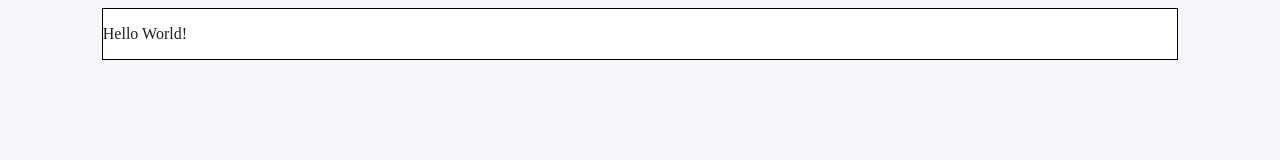
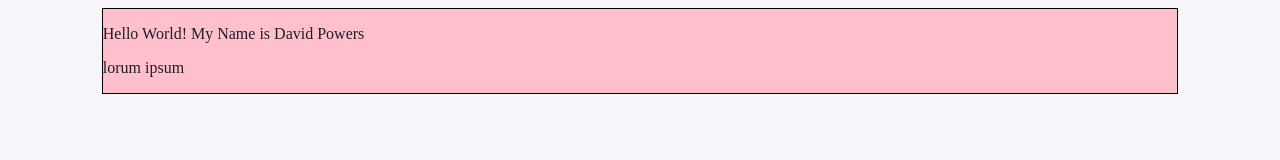
Before and after one commit to David-Powers/dgpowers-HW6, a plain HTML site: page index.html in a window 1280 px wide. Drawn offline with Linux system fonts and the light colour scheme.

Commit message:
HW6 Deliverables
added my name and changed the background color

```diff
--- a/css/stylesheet.css
+++ b/css/stylesheet.css
@@ -5,6 +5,6 @@ body {
 .container {
     width: 85%;
     margin: auto;
-    background-color: white;
+    background-color: pink;
     border: 1px solid black;
 }
--- a/index.html
+++ b/index.html
@@ -9,7 +9,8 @@
 
     <body>
         <div class="container">
-            <p>Hello World!</p>
+            <p>Hello World! My Name is David Powers</p>
+            <p>lorum ipsum</p>
         </div>
     </body>
 </html>
```
